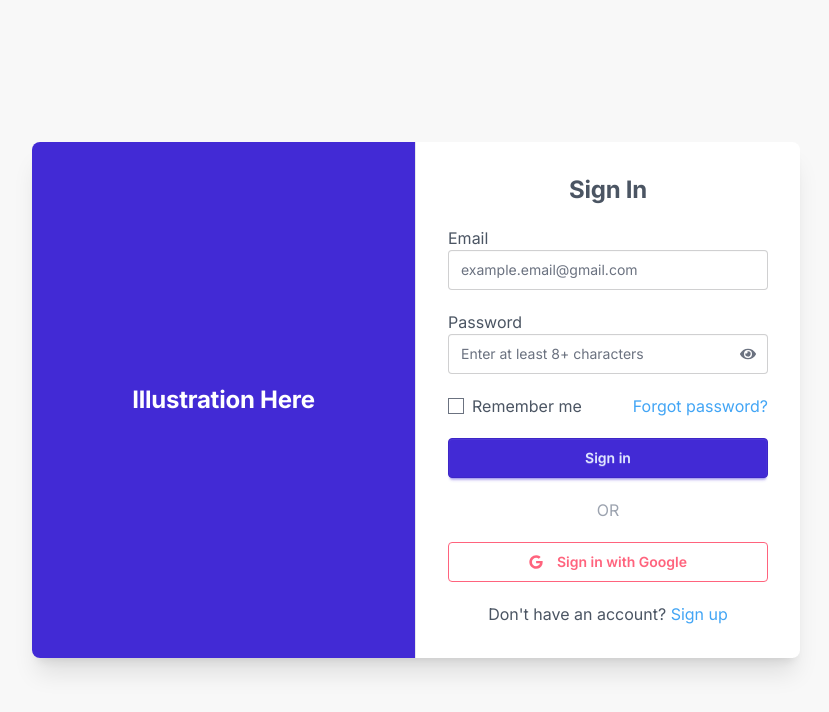
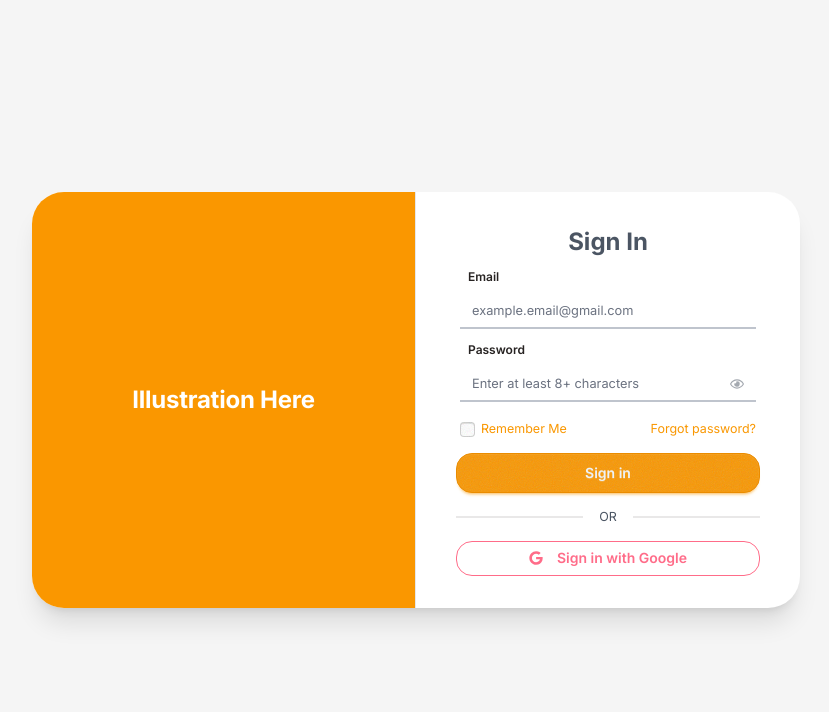
Before and after one commit to AzureFarming2025/frontend, a React (Vite) app: page / in a window 1280 px wide. Shown: the top 712 px of the page, without its empty margins (224-1053 px from the left). Built offline with nearby package versions, Linux system fonts and the light colour scheme.

Commit message:
style/refactor: Unify auth form layout and refine styles
- Customized DaisyUI theme to better match design specs
- Unified login/signup forms into a shared layout with conditional rendering
- Adjusted terms-policy modal, spacing, and overall styling for better consistency

```diff
--- a/src/css/style.css
+++ b/src/css/style.css
@@ -8,57 +8,88 @@
 };
 
 @plugin "daisyui";
+@plugin "daisyui/theme" {
+  name: "azurefarm-alpha";
+  default: true;
+  prefersdark: false;
+  color-scheme: "light";
+  --color-base-100: oklch(100% 0 0);
+  --color-base-200: oklch(97% 0 0);
+  --color-base-300: oklch(96% 0.059 95.617);
+  --color-base-content: oklch(26% 0.007 34.298);
+  --color-primary: oklch(76% 0.188 70.08);
+  --color-primary-content: oklch(96% 0.007 247.896);
+  --color-secondary: oklch(89% 0.196 126.665);
+  --color-secondary-content: oklch(44% 0.043 257.281);
+  --color-accent: oklch(71% 0.194 13.428);
+  --color-accent-content: oklch(98% 0.003 247.858);
+  --color-neutral: oklch(55% 0.013 58.071);
+  --color-neutral-content: oklch(92% 0.003 48.717);
+  --color-info: #35a6d3;
+  --color-info-content: oklch(39% 0.09 240.876);
+  --color-success: oklch(87% 0.15 154.449);
+  --color-success-content: oklch(37% 0.077 168.94);
+  --color-warning: oklch(85% 0.199 91.936);
+  --color-warning-content: oklch(41% 0.112 45.904);
+  --color-error: #ff6c89;
+  --color-error-content: oklch(39% 0.141 25.723);
+  --radius-selector: 0.25rem;
+  --radius-field: 1rem;
+  --radius-box: 2rem;
+  --size-selector: 0.1875rem;
+  --size-field: 0.21875rem;
+  --border: 1.5px;
+  --depth: 1;
+  --noise: 1;
+};
+
 @plugin 'tailwind-scrollbar-hide';
 
 @custom-variant dark (&:is(.dark *));
 @custom-variant sidebar-expanded (&:is(.sidebar-expanded *));
 
 @theme {
-  /* Primary Color Scale */
-  --color-primary-100: #E3F2FD;
-  --color-primary-200: #BBDEFB;
-  --color-primary-300: #90CAF9;
-  --color-primary-400: #64B5F6;
-  --color-primary-500: #42A5F5;
-  --color-primary-600: #2196F3;
-  --color-primary-700: #1E88E5;
-  --color-primary-800: #1976D2;
-  --color-primary-900: #1565C0;
-
-  /* Secondary Colors */
-  --color-secondary-100: #FFF3E0;
-  --color-secondary-500: #FF9800;
-  --color-secondary-900: #E65100;
-
-  /* Additional Colors */
-  --color-danger: #F44336;
-  --color-accent: #E91E63;
-  --color-success: #4CAF50;
-  --color-info: #2196F3;
-
-  /* Grayscale */
-  --color-gray-100: #F5F5F5;
-  --color-gray-200: #EEEEEE;
-  --color-gray-300: #E0E0E0;
-  --color-gray-400: #BDBDBD;
-  --color-gray-500: #9E9E9E;
-  --color-gray-600: #757575;
-  --color-gray-700: #616161;
-  --color-gray-800: #424242;
-  --color-gray-900: #212121;
-
+  --color-base-100: oklch(100% 0 0);
+  --color-base-200: oklch(97% 0 0);
+  --color-base-300: oklch(96% 0.059 95.617);
+  --color-base-content: oklch(26% 0.007 34.298);
+  --color-primary: oklch(76% 0.188 70.08);
+  --color-primary-content: oklch(96% 0.007 247.896);
+  --color-secondary: oklch(89% 0.196 126.665);
+  --color-secondary-content: oklch(44% 0.043 257.281);
+  --color-accent: oklch(71% 0.194 13.428);
+  --color-accent-content: oklch(98% 0.003 247.858);
+  --color-neutral: oklch(55% 0.013 58.071);
+  --color-neutral-content: oklch(92% 0.003 48.717);
+  --color-info: #35a6d3;
+  --color-info-content: oklch(39% 0.09 240.876);
+  --color-success: oklch(87% 0.15 154.449);
+  --color-success-content: oklch(37% 0.077 168.94);
+  --color-warning: oklch(85% 0.199 91.936);
+  --color-warning-content: oklch(41% 0.112 45.904);
+  --color-error: #ff6c89;
+  --color-error-content: oklch(39% 0.141 25.723);
+  --radius-selector: 0.25rem;
+  --radius-field: 1rem;
+  --radius-box: 2rem;
+  --size-selector: 0.1875rem;
+  --size-field: 0.21875rem;
+  --border: 1.5px;
+  --depth: 1;
+  --noise: 1;
   /* 폰트 설정 */
   --font-primary: "Pretendard", sans-serif;
   --font-secondary: "Roboto", sans-serif;
 
   /* 타이포그래피 */
   --text-title: 2rem;
-  --text-heading: 1.75rem;
-  --text-subheading: 1.5rem;
-  --text-body: 1rem;
-  --text-link: 1rem;
-  --text-caption: 0.875rem;
-  --text-overline: 0.75rem;
+  --text-heading: 1.5rem;
+  --text-subheading: 1.2rem;
+  --text-body: 0.95rem;
+  --text-link: 0.9rem;
+  --text-caption: 0.8rem;
+  --text-overline: 0.78rem;
+  --text-details:0.7rem;
 
   /* Radius */
   --radius-none: 0px;
--- a/src/pages/Auth.jsx
+++ b/src/pages/Auth.jsx
@@ -1,113 +1,89 @@
 import React, { useState } from "react";
 import { Link } from "react-router-dom";
-import { FaGoogle, FaEye, FaEyeSlash } from "react-icons/fa";
-import termsConfig from "../config/termsConfig"; // 규정 파일 import
+import { FaGoogle,  FaRegEye, FaRegEyeSlash } from "react-icons/fa";
+import termsConfig from "../config/termsConfig";
 
-const AuthLayout = ({ children }) => {
-  return (
+const AuthLayout = ({ children }) => (
   <div className="flex h-screen w-full items-center justify-center bg-base-200 p-6">
-      <div className="w-full max-w-lg md:max-w-3xl bg-white rounded-lg shadow-xl flex flex-col md:flex-row md:divide-x">
-        <div className="hidden md:flex md:w-1/2 items-center justify-center p-4 bg-primary rounded-l-lg">
+    <div className="w-full max-w-lg md:max-w-3xl rounded-box bg-white shadow-xl flex flex-col md:flex-row md:divide-x">
+      <div className="hidden md:flex md:w-1/2 items-center justify-center p-4 bg-primary rounded-l-box">
         <div className="text-white text-2xl font-bold">Illustration Here</div>
       </div>
       <div className="w-full md:w-1/2 p-8">{children}</div>
     </div>
   </div>
 );
-};
 
-const AuthButton = ({ text, disabled = false }) => {
-  return (
-    <button className={`btn btn-primary w-full ${disabled ? "btn-disabled" : ""}`} disabled={disabled}>
+const AuthButton = ({ text, disabled = false }) => (
+  <button className={`btn btn-primary h-10 w-full ${disabled ? "btn-disabled" : ""}`} disabled={disabled}>
     {text}
   </button>
 );
+
+const OAuthButton = ({ text }) => (
+  <button className="btn btn-outline btn-error w-full flex items-center justify-center">
+    <FaGoogle className="mr-2" /> {text} with Google
+  </button>
+);
+
+const InputField = ({ type, label, placeholder, value, onChange }) => {
+  const [showPassword, setShowPassword] = useState(false);
+  const [isValid, setIsValid] = useState(true);
+
+  const handleValidation = (e) => {
+    setIsValid(e.target.checkValidity());
+    onChange(e);
   };
 
-const OAuthButton = () => {
   return (
-    <button className="btn btn-outline btn-error w-full flex items-center justify-center">
-      <FaGoogle className="mr-2" /> Sign in with Google
+    <div className="form-control w-full">
+      <fieldset className="fieldset px-1">
+        <legend className="fieldset-legend px-2">{label}</legend>
+        <label
+          className={`input input-ghost border-0 border-b-2 rounded-none px-0 flex items-center ${
+            !isValid ? "border-error" : "border-gray-300"
+          } focus-within:border-primary`}
+        >
+          <input
+            type={type === "password" && showPassword ? "text" : type}
+            placeholder={placeholder}
+            value={value}
+            onChange={handleValidation}
+            className="grow text-gray-700 focus:outline-none focus:ring-0 text-caption"
+            required
+          />
+          {type === "password" && (
+            <button
+              type="button"
+              className="opacity-50 absolute right-3"
+              onClick={() => setShowPassword(!showPassword)}
+            >
+              {showPassword ? <FaRegEyeSlash /> : <FaRegEye />}
             </button>
+          )}
+        </label>
+        {!isValid && (
+          <div className="fieldset-label text-error pl-1.5">
+            {type === "email" ? "Enter a valid email address" : "Invalid input"}
+          </div>
+        )}
+      </fieldset>
+    </div>
   );
 };
 
-
-export const SignIn = () => {
-  return (
+const FindPassword = () => (
   <AuthLayout>
     <div className="space-y-5">
-        <h2 className="text-2xl font-bold text-center">Sign In</h2>
-        <div>
-          <label className="block text-gray-600">Email</label>
-          <InputField type="email" placeholder="example.email@gmail.com" />
-        </div>
-        <div>
-          <label className="block text-gray-600">Password</label>
-          <InputField type="password" placeholder="Enter at least 8+ characters" />
-        </div>
-        <div className="flex items-center justify-between">
-          <div className="flex items-center">
-            <input type="checkbox" id="remember" className="mr-2" />
-            <label htmlFor="remember" className="text-gray-600">Remember me</label>
-          </div>
-          <Link to="/forgot-password" className="text-primary-500">Forgot password?</Link>
-        </div>
-        <AuthButton text="Sign in" />
-        <div className="flex items-center justify-center">
-          <span className="text-gray-400">OR</span>
-        </div>
-        <OAuthButton />
+      <h2 className="text-2xl font-bold text-center">Find Password</h2>
+      <InputField type="email" label="Email" placeholder="Enter your email" />
+      <AuthButton text="Send reset link" />
       <div className="text-center">
-          <span className="text-gray-600">Don't have an account? </span>
-          <Link to="/signup" className="text-primary-500">Sign up</Link>
+        <Link to="/" className="text-primary text-overline">Back to Sign in</Link>
       </div>
     </div>
   </AuthLayout>
 );
-};
-
-export const ForgotPassword = () => {
-  return (
-    <AuthLayout>
-      <div className="space-y-5">
-        <h2 className="text-2xl font-bold text-center">Reset Password</h2>
-        <div>
-          <label className="block text-gray-600">Email</label>
-          <InputField type="email" placeholder="Enter your email" />
-        </div>
-        <AuthButton text="Send reset link" />
-        <div className="text-center">
-          <Link to="/" className="text-primary-500">Back to Sign in</Link>
-        </div>
-      </div>
-    </AuthLayout>
-  );
-};
-
-const InputField = ({ type, placeholder, value, onChange }) => {
-  const [showPassword, setShowPassword] = useState(false);
-  return (
-    <div className="relative w-full">
-      <input
-        type={showPassword && type === "password" ? "text" : type}
-        placeholder={placeholder}
-        value={value}
-        onChange={onChange}
-        className="input input-bordered w-full"
-      />
-      {type === "password" && (
-        <button
-          type="button"
-          className="absolute right-3 top-3 text-gray-500"
-          onClick={() => setShowPassword(!showPassword)}
-        >
-          {showPassword ? <FaEyeSlash /> : <FaEye />}
-        </button>
-      )}
-    </div>
-  );
-};
 
 const TermsModal = ({ isOpen, onClose, onAccept }) => {
   const [checkedItems, setCheckedItems] = useState({});
@@ -120,32 +96,34 @@ const TermsModal = ({ isOpen, onClose, onAccept }) => {
 
   return (
     <div className={`modal ${isOpen ? "modal-open" : ""}`}>
-      <div className="modal-box max-h-[80vh] flex flex-col overflow-hidden">
-        <h2 className="text-xl font-bold">Terms and Conditions</h2>
-        <div className="flex-grow mt-4 space-y-4 overflow-y-auto px-4">
+      <div className="modal-box p-8 max-h-[80vh] flex flex-col overflow-hidden">
+        <h2 className="text-lg font-semibold">Terms and Conditions</h2>
+        <div className="flex-grow mt-4 space-y-4 overflow-y-auto p-4 bg-base-200/30 rounded-lg">
           {Object.entries(termsConfig).map(([key, value]) => (
-            <div key={key} className="py-2">
-              <h3 className="text-md font-semibold mb-1">{value.title}</h3>
-              <div className="h-24 overflow-y-auto p-2 bg-gray-50 border border-gray-300 rounded-md">
-                <p className="text-gray-600 text-sm">{value.content}</p>
+            <div key={key} className="">
+              <fieldset class="fieldset">
+                <legend class="fieldset-legend text-overline">{value.title}</legend>
+                <div className="h-auto max-h-24 min-h-20 overflow-y-auto p-3 bg-base-200">
+                  <p className="text-neutral/80 text-details">{value.content}</p>
                 </div>
-              <div className="flex items-center mt-2">
+                <label class="fieldset-label text-neutral">
                 <input
                   type="checkbox"
                   checked={checkedItems[key] || false}
                   onChange={() => handleCheckboxChange(key)}
-                  className="checkbox mr-2"
+                  className="checkbox checkbox-sm mr-1"
                 />
-                <label className="text-gray-700 text-sm">{value.label}</label>
-              </div>
+                 {value.label}
+                </label>
+              </fieldset>
             </div>
           ))}
         </div>
-        <div className="modal-action flex justify-between w-full px-4">
-          <button className="btn btn-sm btn-soft" onClick={() => onClose(false)}>
+        <div className="modal-action flex justify-between w-full">
+          <button className="btn btn-outline" onClick={() => onClose(false)}>
             Cancel
           </button>
-          <button className={`btn btn-sm btn-soft btn-primary ${allChecked ? "" : "btn-disabled"}`} disabled={!allChecked} onClick={() => onAccept(true)}>
+          <button className={`btn btn-primary ${allChecked ? "" : "btn-disabled"}`} disabled={!allChecked} onClick={() => onAccept(true)}>
             Accept
           </button>
         </div>
@@ -154,40 +132,43 @@ const TermsModal = ({ isOpen, onClose, onAccept }) => {
   );
 };
 
-export const SignUp = () => {
+const AuthForm = ({ isSignUp }) => {
   const [showModal, setShowModal] = useState(false);
   const [isTermsChecked, setIsTermsChecked] = useState(false);
 
   return (
+    <>
     <AuthLayout>
-      <div className="space-y-5">
-        <h2 className="text-2xl font-bold text-center">Sign Up</h2>
-        <InputField type="email" placeholder="example.email@gmail.com" />
-        <InputField type="password" placeholder="Enter at least 8+ characters" />
-        <InputField type="password" placeholder="Confirm your password" />
-        <div className="flex items-center">
-          <input
-            type="checkbox"
-            checked={isTermsChecked}
-            onChange={() => setShowModal(true)}
-            className="checkbox mr-2 cursor-pointer"
-          />
-          <button className="text-primary underline" onClick={() => setShowModal(true)}>Agree to Terms and Conditions</button>
+      <div className="px-2">
+        <h2 className="text-heading text-center font-extrabold">{isSignUp ? "Sign Up" : "Sign In"}</h2>
+        <InputField type="email" label="Email" placeholder="example.email@gmail.com" />
+        <InputField type="password" label="Password" placeholder="Enter at least 8+ characters" />
+        {isSignUp && <InputField type="password" label="Confirm Password" placeholder="Confirm your password" />}
+        {isSignUp ? (
+          <label className="flex items-center justify-between px-1 my-3.5">
+            <label className="fieldset-label text-primary text-details md:text-overline">
+              <input type="checkbox" checked={isTermsChecked} onChange={() => setShowModal(true)} className="checkbox mr-2 cursor-pointer" />
+              <button className="text-primary text-overline" onClick={() => setShowModal(true)}>Agree to Terms and Conditions</button>
+            </label>
+          </label>
+        ) : (
+          <div className="flex items-center justify-between px-1 my-3.5">
+            <label className="fieldset-label text-primary text-details md:text-overline">
+              <input type="checkbox" id="remember" className="checkbox checkbox-sm pb-0.5" /> Remember Me
+            </label>
+            <Link to="/forgot-password" className="text-primary text-details md:text-overline">Forgot password?</Link>
           </div>
-        <AuthButton text="Sign up" disabled={!isTermsChecked} />
-        <div className="text-center">
-          <span className="text-gray-600">Already have an account? </span>
-          <Link to="/" className="text-primary">Sign in</Link>
+        )}
+        <AuthButton text={isSignUp ? "Sign up" : "Sign in"} disabled={isSignUp && !isTermsChecked} />
+        <div className="divider text-overline">OR</div>
+        <OAuthButton text={isSignUp ? "Sign up" : "Sign in"} />
       </div>
-      </div>
-      <TermsModal
-        isOpen={showModal}
-        onClose={() => setShowModal(false)}
-        onAccept={() => {
-          setIsTermsChecked(true);
-          setShowModal(false);
-        }}
-      />
+      {isSignUp && <TermsModal isOpen={showModal} onClose={() => setShowModal(false)} onAccept={() => { setIsTermsChecked(true); setShowModal(false); }} />}
     </AuthLayout>
+    </>
   );
 };
+
+export const SignIn = () => <AuthForm isSignUp={false} />;
+export const SignUp = () => <AuthForm isSignUp={true} />;
+export const ForgotPassword = () => <FindPassword />;
```
Lines whose indentation alone changed are shown as unchanged.
